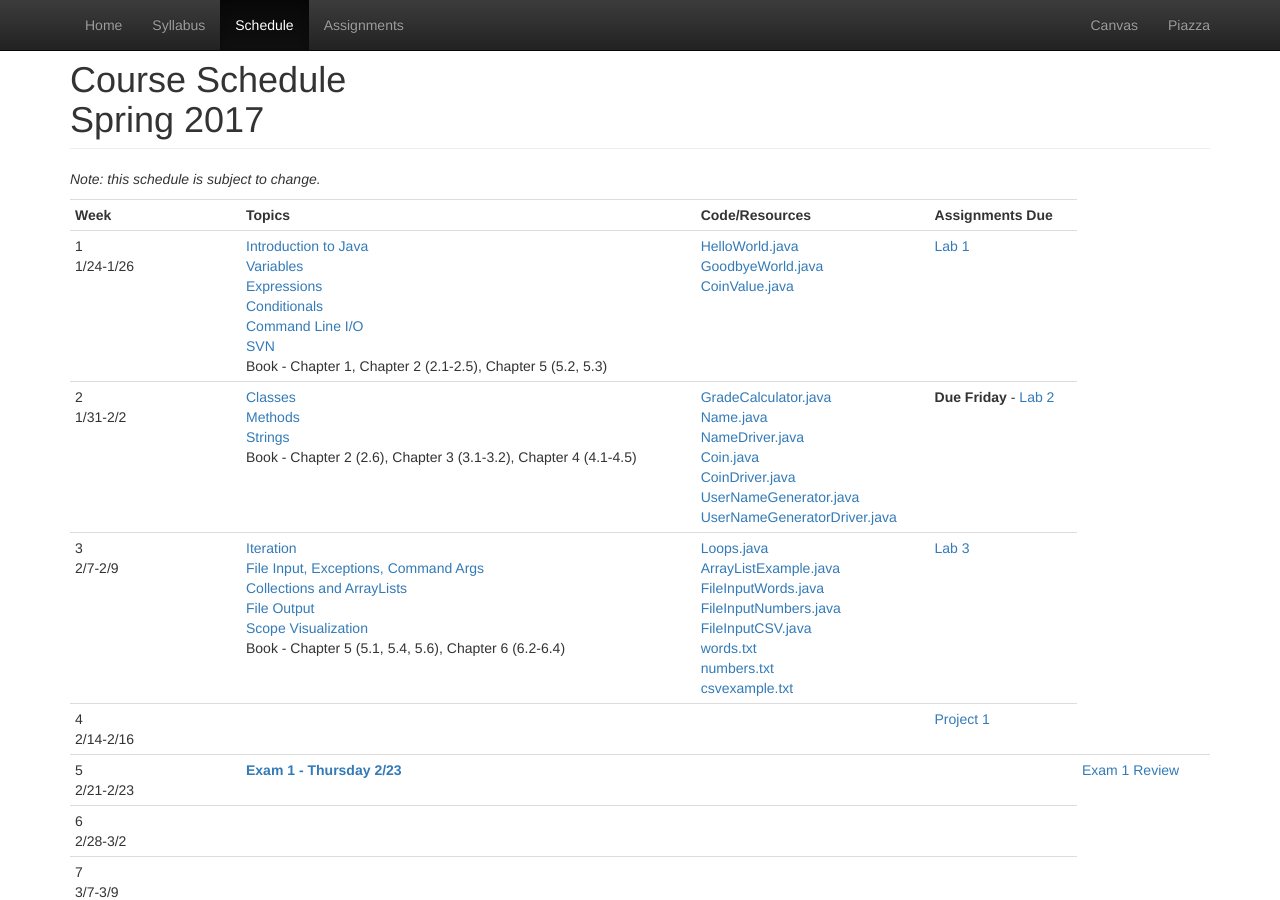
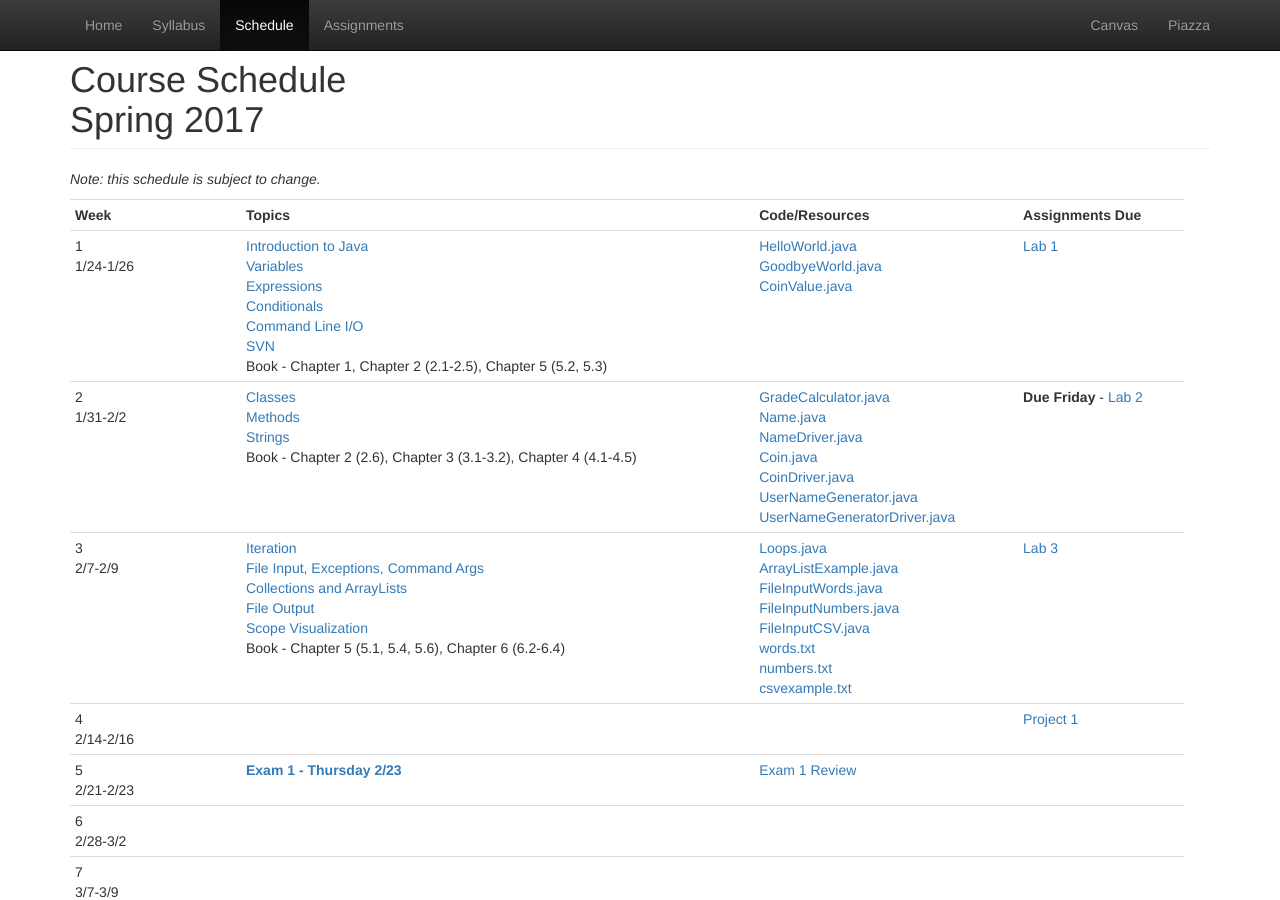
Before and after one commit to CS514-F17/cs514-f17.github.io, a Jekyll site: the page built from schedule.html, in a window 1280 px wide and 900 px high. Built offline with Jekyll 4.4.1, drawn with Linux system fonts in a browser that asks for light colours.

Commit message:
update formatting error

```diff
--- a/schedule.html
+++ b/schedule.html
@@ -86,11 +86,11 @@ title: Schedule
 		</tr>
 		<tr>
 			<td>5<br/>2/21-2/23</td>
-			<td colspan="3">
+			<td>
 				<strong><span class="text-primary">Exam 1 - Thursday 2/23</span></strong>
 			</td>
 			<td>
-			  <a href="https://github.com/CS112-S17/notes/blob/master/exam1review.md">Exam 1 Review</a><br/>
+				<a href="https://github.com/CS112-S17/notes/blob/master/exam1review.md">Exam 1 Review</a><br/>
 			</td>
 			<td>
 			</td>
```
